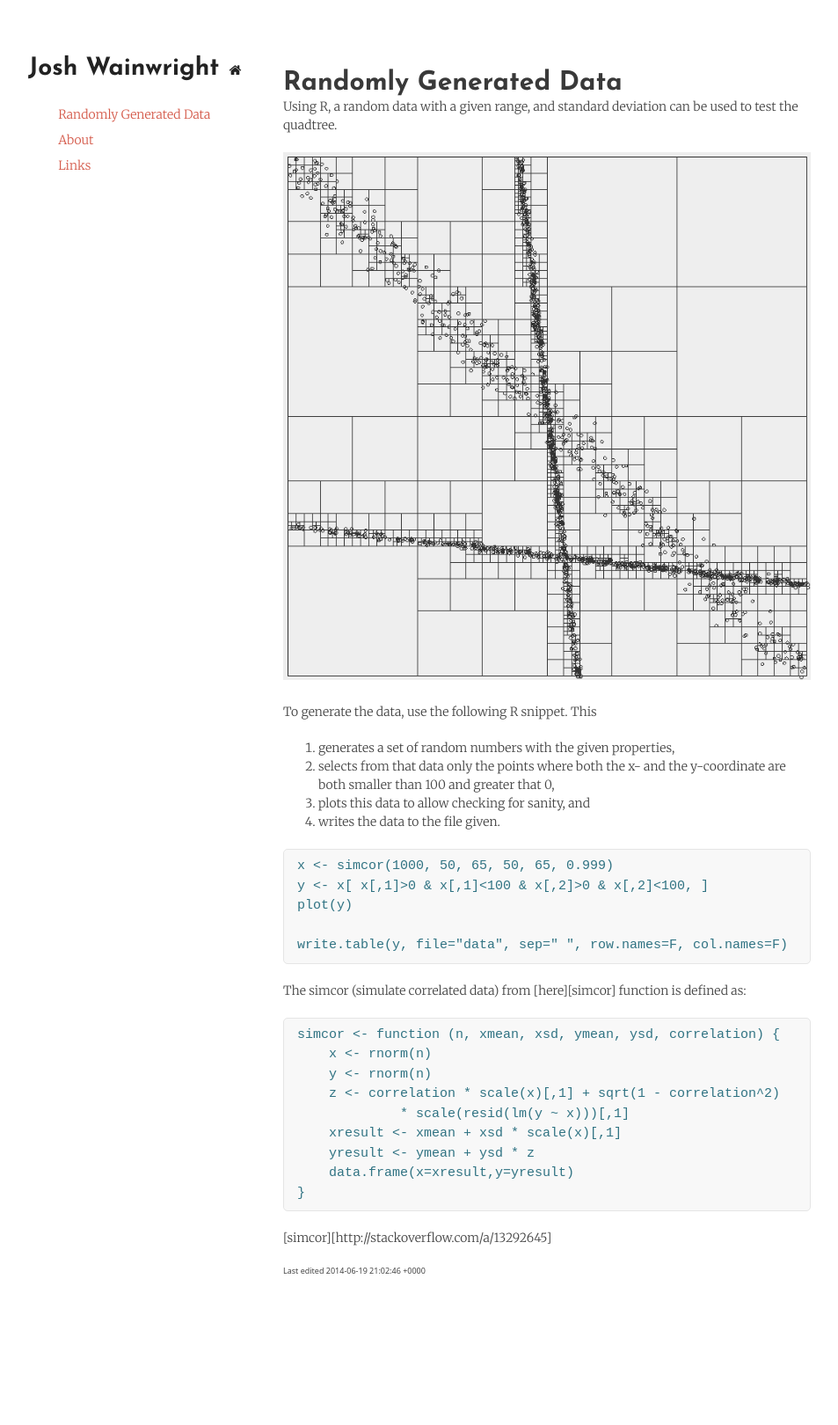
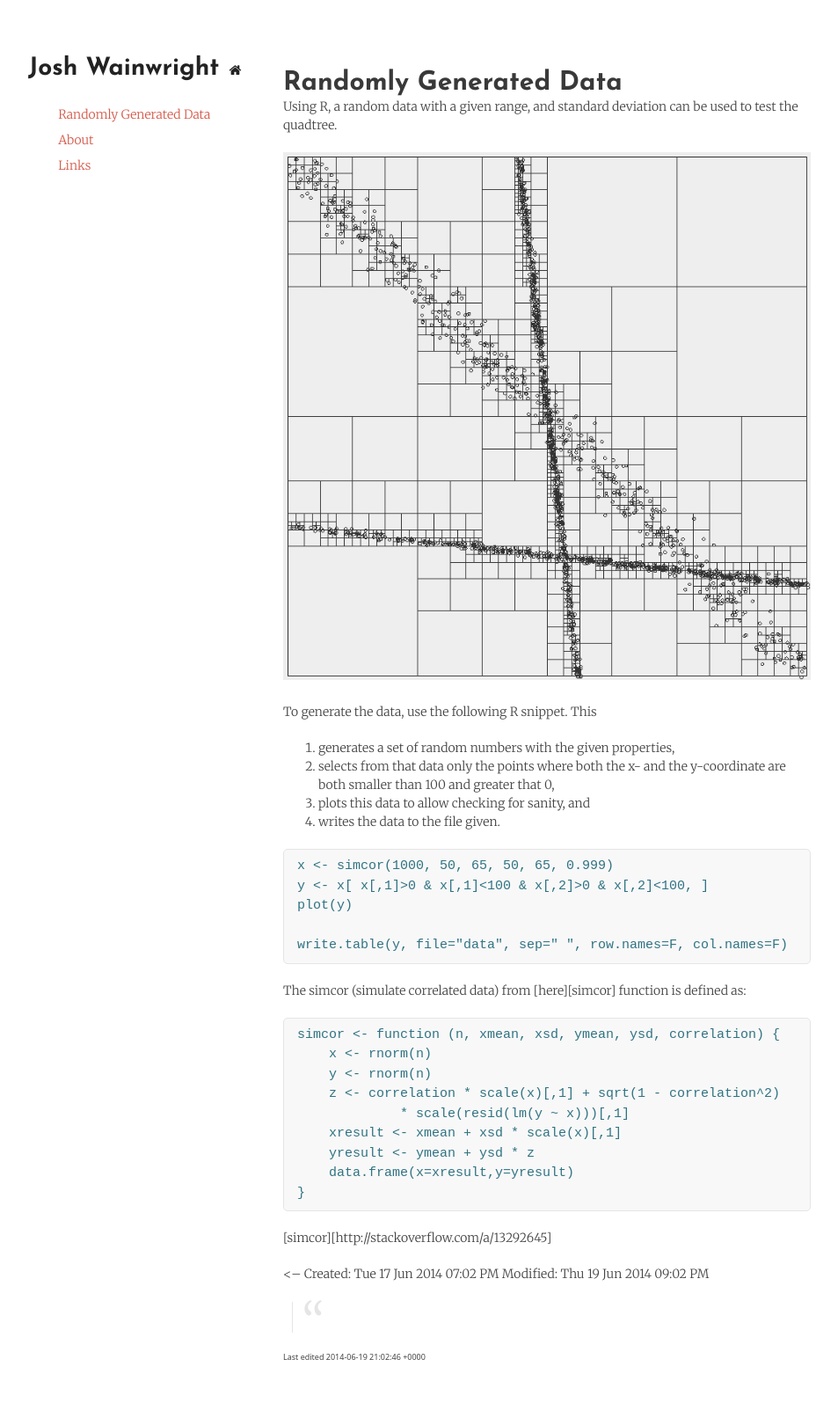
Before and after one commit to joshaw/MScProject, a Jekyll site: the page built from site/infoposts/randomdata.md, in a window 1280 px wide. Shown: the whole page at 88% size, without its empty margins (148-1101 px from the left). Built offline with Jekyll 4.4.1, drawn with Linux system fonts in a browser that asks for light colours; before the commit the page ends 1522 px from its top, so only the background shows below that.

Commit message:
Add timestamp

````diff
--- a/site/infoposts/randomdata.md
+++ b/site/infoposts/randomdata.md
@@ -39,3 +39,8 @@ simcor <- function (n, xmean, xsd, ymean, ysd, correlation) {
 ```
 
 [simcor][http://stackoverflow.com/a/13292645]
+
+<--
+Created:  Tue 17 Jun 2014 07:02 PM
+Modified: Thu 19 Jun 2014 09:02 PM
+>
````
